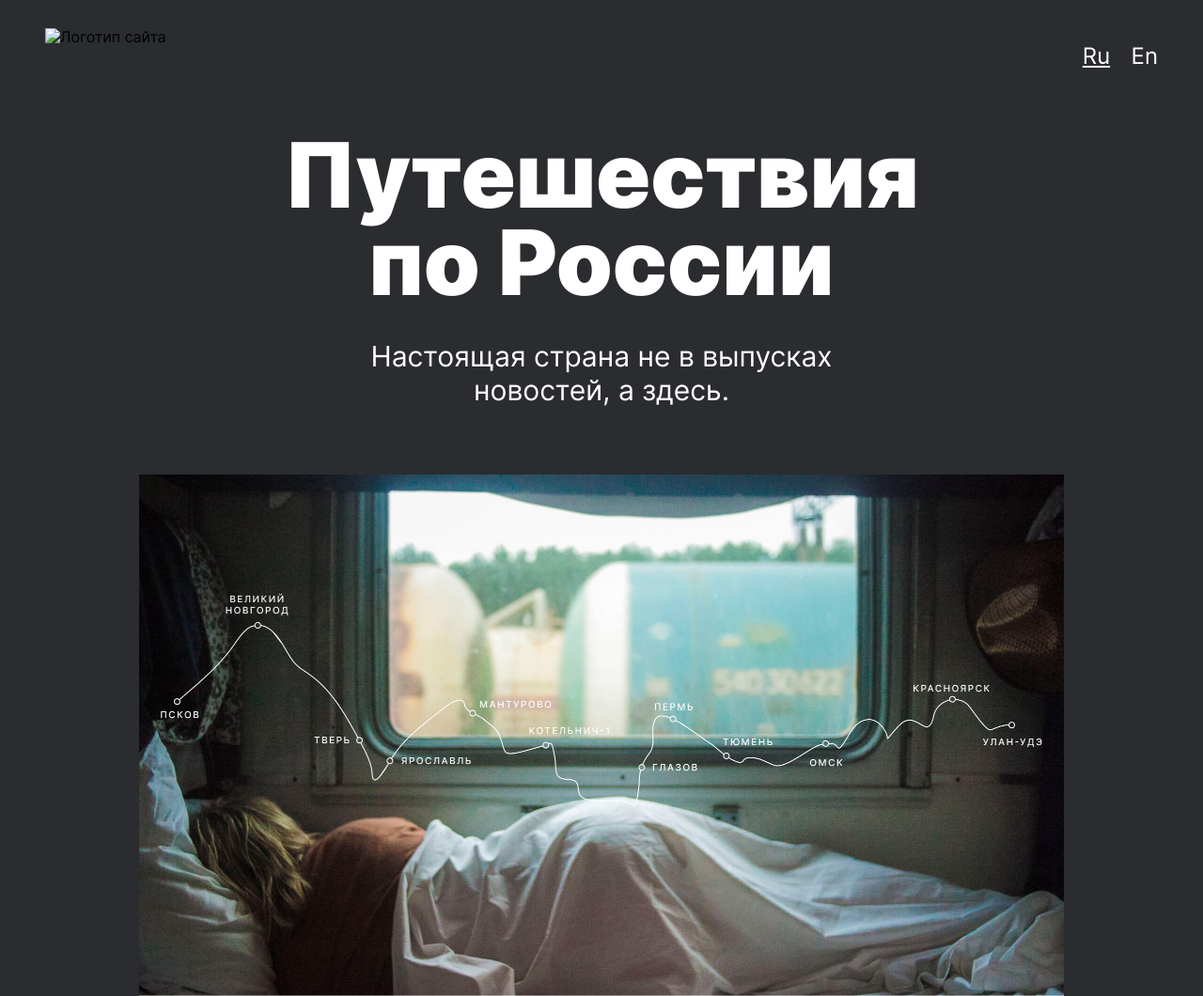
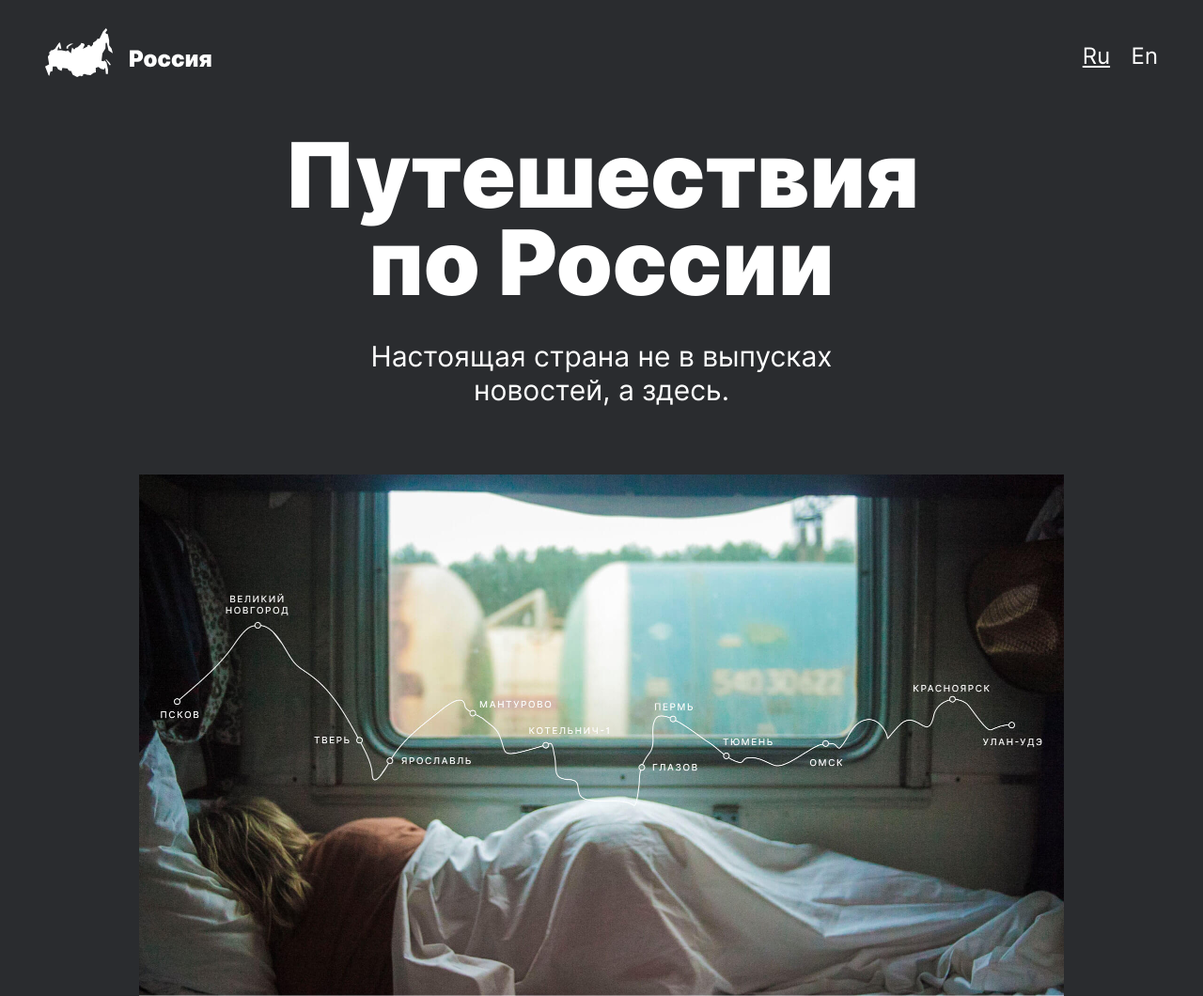
Before and after one commit to Vs-elen/tutorial.github.io, a plain HTML site: page index.html in a window 1280 px wide. Shown: the top 1060 px of the page at 94% size. Drawn offline with Linux system fonts and the light colour scheme.

Commit message:
Update index.html

```diff
--- a/index.html
+++ b/index.html
@@ -12,7 +12,7 @@
 <body>
     <div class="page">
         <header class="header">
-            <img class="header__logo" src="../project_Vsiakikh_4/images/logo.svg" alt="Логотип сайта">
+            <img class="header__logo" src="images/logo.svg" alt="Логотип сайта">
             <!-- Отлично! логотип загружен в векторном формате -->
 
             <div class="header__lang-switch">
@@ -235,49 +235,3 @@
     </div>
 </body>
 </html>
-
-
-
-
-<!-- В целом по работе:
-
-      Отлично! Понравилось в работе:
-
-        - Файловая система и классы по БЭМ
-        - Страница валидна
-        - Использованы семантические теги и списки
-        - Для подзаголовков использованы параграфы
-        - Для переиспользования в проекте есть блоки
-        - Размечены все макеты
-        - Нет горизонтальных скроллов
-        - На большом экране контент центрируется
-        - Все брейкпоинты внешне соответствуют макетам
-        - Учтены изменения шрифтов и размров блоков
-        - Аккуратное выравнивание блоков на странице
-
-
-
-Отличная работа! Критичные комментарии исправлены! Удачи в дальнейшем обучении!
- https://habr.com/ru/company/netologyru/blog/327294/
-
-
-
-  Пожалуйста, не удаляйте комментарии
-Исправленные комментарии помечайте +
-
-Для получения зачета исправьте комментарии "Надо исправить"
-
-Полезные материалы:
-
-Масштабируемые шрифты
-- https://codepen.io/Maks113/pen/dgWpxE
-- https://codepen.io/CrocoDillon/pen/fBJxu
-- https://codepen.io/TrevorJTClarke/pen/GoJYOo
-- https://codepen.io/podolskiis/pen/erxmKW
-
-Плотность пикселей
-- https://vc.ru/design/19864-pixels-in-mobile-design
-
-Что должен знать фронтенд-разработчик
-- https://habr.com/ru/company/netologyru/blog/327294/
--->
```
